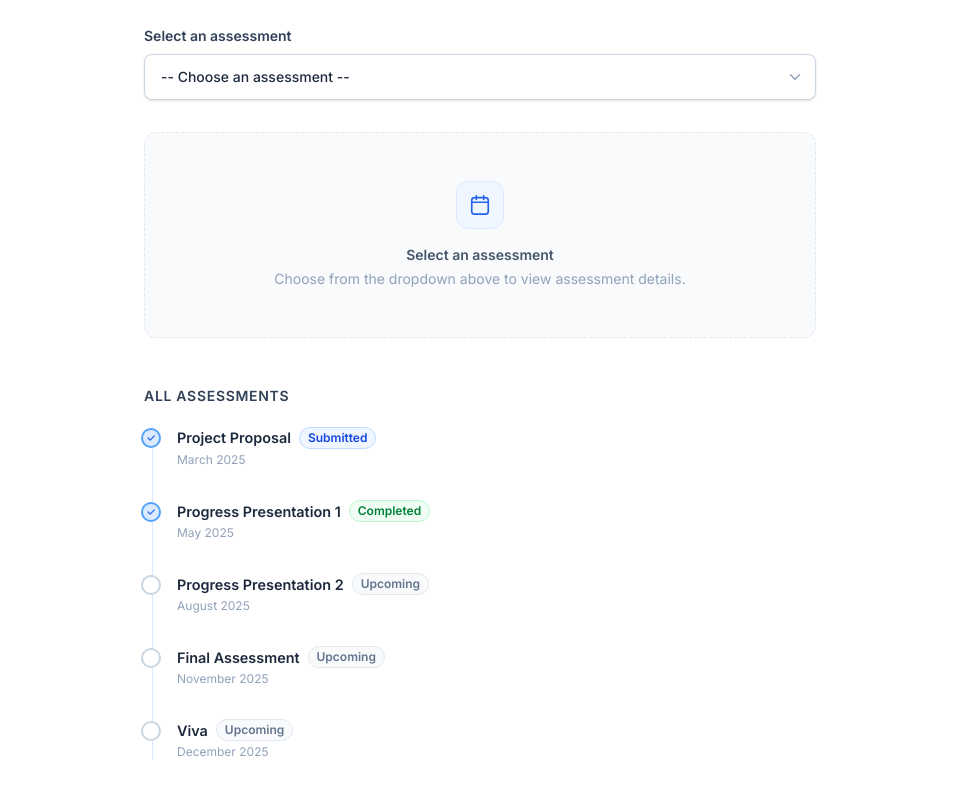
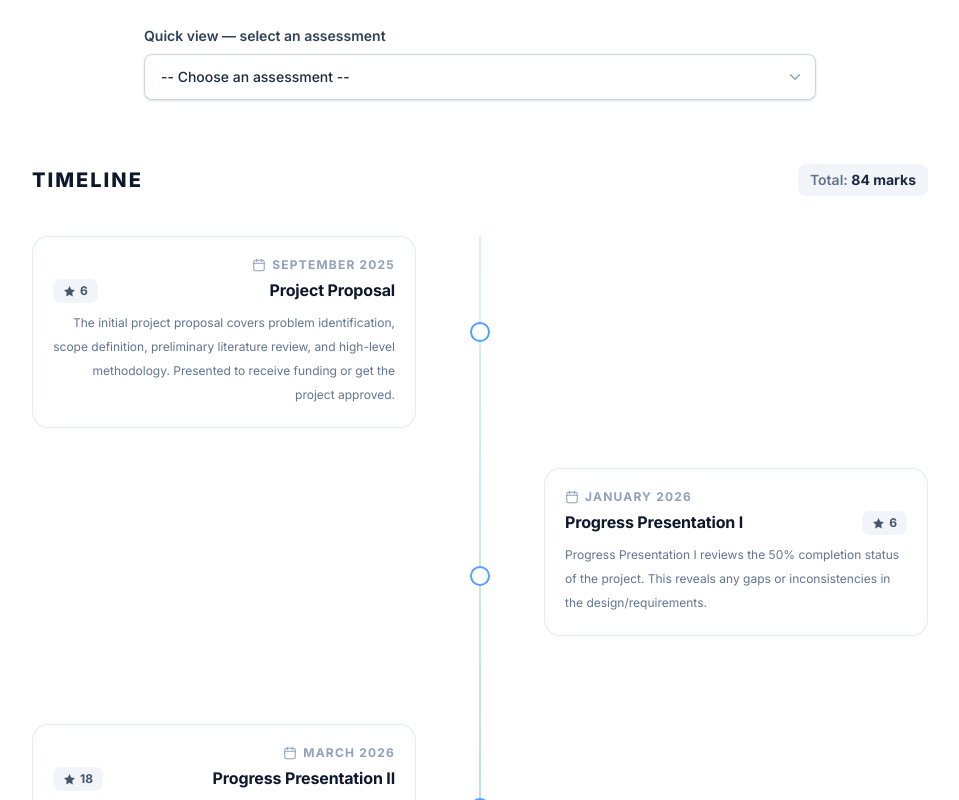
Before and after one commit to justdsn/RPWebsite, a React (Vite) app: page /milestones in a window 1280 px wide. Shown: the part 500-1300 px from the top of the page, without its empty margins (160-1119 px from the left). Built offline with nearby package versions, Linux system fonts and the light colour scheme.

Commit message:
Redesign Milestones page with attractive alternating timeline and update milestone data

```diff
--- a/src/data/content.ts
+++ b/src/data/content.ts
@@ -119,46 +119,65 @@ export const milestones = [
     id: "proposal",
     label: "Project Proposal",
     description:
-      "The initial project proposal covers problem identification, scope definition, preliminary literature review, and high-level methodology. Submitted to the research supervisor for formal approval.",
-    date: "March 2025",
-    marks: "TBD",
-    status: "Submitted",
+      "The initial project proposal covers problem identification, scope definition, preliminary literature review, and high-level methodology. Presented to receive funding or get the project approved.",
+    date: "September 2025",
+    marks: 6,
   },
   {
     id: "pp1",
-    label: "Progress Presentation 1",
+    label: "Progress Presentation I",
     description:
-      "First progress presentation demonstrates early-stage implementation of the facial exposure detection module and the social media data collection pipeline. Evaluated by the panel.",
-    date: "May 2025",
-    marks: "TBD",
-    status: "Completed",
+      "Progress Presentation I reviews the 50% completion status of the project. This reveals any gaps or inconsistencies in the design/requirements.",
+    date: "January 2026",
+    marks: 6,
   },
   {
     id: "pp2",
-    label: "Progress Presentation 2",
+    label: "Progress Presentation II",
     description:
-      "Second progress presentation covers the integrated system prototype including data breach analysis, compliance advisor mapping, and initial transliteration module. Evaluated by the panel.",
-    date: "August 2025",
-    marks: "TBD",
-    status: "Upcoming",
+      "Progress Presentation II reviews the 90% completion status demonstration of the project which assesses the project as a whole.",
+    date: "March 2026",
+    marks: 18,
   },
   {
-    id: "final",
-    label: "Final Assessment",
+    id: "website",
+    label: "Website Evaluation",
     description:
-      "Comprehensive evaluation of the complete FootprintLK system. Includes written report, live demonstration, system performance metrics, and full documentation package submission.",
-    date: "November 2025",
-    marks: "TBD",
-    status: "Upcoming",
+      "Website helps to promote the project and reveals all details related to the project.",
+    date: "April 2026",
+    marks: 2,
   },
   {
-    id: "viva",
-    label: "Viva",
+    id: "logbook",
+    label: "Logbook Submission",
     description:
-      "Oral defense before the examination panel covering all aspects of the research: design decisions, implementation challenges, evaluation results, and future work recommendations.",
-    date: "December 2025",
-    marks: "TBD",
-    status: "Upcoming",
+      "Status of the project is validated through the Logbook. This also includes Status documents 1 and 2.",
+    date: "April 2026",
+    marks: 3,
+  },
+  {
+    id: "research-paper",
+    label: "Research Paper",
+    description:
+      "Describes the contribution to existing knowledge, giving due recognition to all work that was referred to in making new knowledge.",
+    date: "May 2026",
+    marks: 10,
+  },
+  {
+    id: "final-report",
+    label: "Final Report",
+    description:
+      "Final Report evaluates the completed project done throughout the year.",
+    date: "May 2026",
+    marks: 19,
+  },
+  {
+    id: "final-viva",
+    label: "Final Presentation & Viva",
+    description:
+      "Oral defense and final demonstration before the examination panel covering all aspects of the research: design decisions, implementation challenges, evaluation results, and future work.",
+    date: "May 2026",
+    marks: 20,
   },
 ];
 
--- a/src/pages/Contact.tsx
+++ b/src/pages/Contact.tsx
@@ -88,7 +88,7 @@ export default function Contact() {
           <SectionHeader
             tag="Contact Us"
             title="Get in Touch"
-            subtitle="For enquiries or general questions about the FootprintLK project."
+            subtitle="For enquiries or general questions about the FootprintLK project"
             as="h1"
           />
         </div>
--- a/src/pages/Milestones.tsx
+++ b/src/pages/Milestones.tsx
@@ -2,23 +2,16 @@ import { useState } from "react";
 import SectionHeader from "../components/SectionHeader";
 import { milestones } from "../data/content";
 
-const statusColors: Record<string, string> = {
-  Submitted: "bg-blue-50 text-blue-700 border-blue-200",
-  Completed: "bg-green-50 text-green-700 border-green-200",
-  Upcoming: "bg-slate-50 text-slate-500 border-slate-200",
-};
-
 const IconCalendar = () => (
-  <svg width="15" height="15" viewBox="0 0 24 24" fill="none" aria-hidden="true" className="flex-shrink-0">
+  <svg width="14" height="14" viewBox="0 0 24 24" fill="none" aria-hidden="true" className="flex-shrink-0">
     <rect x="3" y="4" width="18" height="18" rx="3" stroke="currentColor" strokeWidth="1.8" />
     <path d="M3 9h18M8 2v4M16 2v4" stroke="currentColor" strokeWidth="1.8" strokeLinecap="round" />
   </svg>
 );
 
-const IconMark = () => (
-  <svg width="15" height="15" viewBox="0 0 24 24" fill="none" aria-hidden="true" className="flex-shrink-0">
-    <circle cx="12" cy="12" r="9" stroke="currentColor" strokeWidth="1.8" />
-    <path d="M12 7v5l3 3" stroke="currentColor" strokeWidth="1.8" strokeLinecap="round" />
+const IconStar = () => (
+  <svg width="13" height="13" viewBox="0 0 24 24" fill="currentColor" aria-hidden="true" className="flex-shrink-0">
+    <path d="M12 2l3.09 6.26L22 9.27l-5 4.87 1.18 6.88L12 17.77l-6.18 3.25L7 14.14 2 9.27l6.91-1.01L12 2z" />
   </svg>
 );
 
@@ -26,6 +19,7 @@ export default function Milestones() {
   const [selected, setSelected] = useState<string>("");
 
   const current = milestones.find((m) => m.id === selected) || null;
+  const totalMarks = milestones.reduce((sum, m) => sum + m.marks, 0);
 
   return (
     <main id="main-content">
@@ -38,7 +32,7 @@ export default function Milestones() {
           <SectionHeader
             tag="Project Milestones"
             title="Assessments & Deliverables"
-            subtitle="Select an assessment from the dropdown to view its description, scheduled date, and marks allocated"
+            subtitle="A chronological overview of all research project assessments, deliverables, and their allocated marks."
             as="h1"
           />
         </div>
@@ -46,14 +40,14 @@ export default function Milestones() {
 
       <section aria-label="Milestone details" className="page-section bg-white">
         <div className="container-main">
-          <div className="max-w-2xl mx-auto">
+          <div className="max-w-2xl mx-auto mb-16">
             {/* Dropdown */}
-            <div className="mb-8">
+            <div className="mb-6">
               <label
                 htmlFor="milestone-select"
                 className="block text-sm font-semibold text-slate-700 mb-2"
               >
-                Select an assessment
+                Quick view — select an assessment
               </label>
               <div className="relative">
                 <select
@@ -66,7 +60,7 @@ export default function Milestones() {
                   <option value="">-- Choose an assessment --</option>
                   {milestones.map((m) => (
                     <option key={m.id} value={m.id}>
-                      {m.label}
+                      {m.label} — {m.date}
                     </option>
                   ))}
                 </select>
@@ -82,110 +76,172 @@ export default function Milestones() {
             </div>
 
             {/* Detail panel */}
-            {current ? (
+            {current && (
               <article
                 aria-label={`Details for ${current.label}`}
-                className="card border-blue-200 shadow-sm"
+                className="card border-blue-200 bg-blue-50/30 shadow-sm animate-fade-in"
               >
-                <div className="flex items-start justify-between gap-4 flex-wrap mb-4">
+                <div className="flex items-start justify-between gap-4 flex-wrap mb-3">
+                  <div>
+                    <p className="text-xs font-semibold text-blue-500 uppercase tracking-widest mb-1 flex items-center gap-1.5">
+                      <IconCalendar />
+                      {current.date}
+                    </p>
                     <h2 className="text-xl font-bold text-slate-900">{current.label}</h2>
-                  <span
-                    className={`inline-flex items-center text-xs font-semibold px-3 py-1 rounded-full border ${statusColors[current.status] || "bg-slate-50 text-slate-500 border-slate-200"
-                      }`}
-                  >
-                    {current.status}
+                  </div>
+                  <div className="flex items-center gap-1.5 bg-blue-700 text-white text-sm font-bold px-3 py-1.5 rounded-lg flex-shrink-0">
+                    <IconStar />
+                    {current.marks} marks
+                  </div>
+                </div>
+                {current.description && (
+                  <p className="text-sm text-slate-600 leading-7">{current.description}</p>
+                )}
+              </article>
+            )}
+          </div>
+
+          {/* ── Timeline ── */}
+          <div className="max-w-4xl mx-auto">
+            <div className="flex items-center justify-between mb-10">
+              <h2 className="text-xl font-extrabold text-slate-900 uppercase tracking-widest">
+                Timeline
+              </h2>
+              <span className="text-sm font-semibold text-slate-500 bg-slate-100 px-3 py-1.5 rounded-lg">
+                Total: <span className="text-slate-800 font-bold">{totalMarks} marks</span>
               </span>
             </div>
 
-                <p className="text-sm text-slate-600 leading-7 mb-6">
-                  {current.description}
-                </p>
-
-                <div className="grid grid-cols-1 sm:grid-cols-2 gap-4">
-                  <div className="bg-slate-50 border border-slate-200 rounded-lg px-4 py-3.5">
-                    <div className="flex items-center gap-2 text-slate-500 text-xs font-semibold uppercase tracking-wide mb-1.5">
-                      <IconCalendar />
-                      Scheduled Date
-                    </div>
-                    <p className="text-slate-800 font-semibold text-sm">{current.date}</p>
-                  </div>
-
-                  <div className="bg-slate-50 border border-slate-200 rounded-lg px-4 py-3.5">
-                    <div className="flex items-center gap-2 text-slate-500 text-xs font-semibold uppercase tracking-wide mb-1.5">
-                      <IconMark />
-                      Marks Allocated
-                    </div>
-                    <p className="text-slate-800 font-semibold text-sm">{current.marks}</p>
-                  </div>
-                </div>
-              </article>
-            ) : (
-              <div className="rounded-xl border border-dashed border-slate-200 bg-slate-50 px-6 py-12 text-center">
+            {/* Desktop: alternating sides. Mobile: all left-aligned */}
+            <div className="relative">
+              {/* Centre spine */}
               <div
                 aria-hidden="true"
-                  className="w-12 h-12 rounded-xl bg-blue-50 border border-blue-100 flex items-center justify-center mx-auto mb-4"
+                className="hidden md:block absolute left-1/2 top-0 bottom-0 w-px bg-gradient-to-b from-blue-200 via-blue-400 to-blue-200 -translate-x-1/2"
+              />
+              {/* Mobile spine */}
+              <div
+                aria-hidden="true"
+                className="md:hidden absolute left-5 top-0 bottom-0 w-px bg-gradient-to-b from-blue-200 via-blue-400 to-blue-200"
+              />
+
+              <ol role="list" className="flex flex-col gap-10">
+                {milestones.map((m, idx) => {
+                  const isRight = idx % 2 === 0;
+                  const isSelected = selected === m.id;
+
+                  return (
+                    <li key={m.id} className="relative md:grid md:grid-cols-2 md:gap-12">
+                      {/* ── Dot on the spine ── */}
+                      <button
+                        onClick={() => setSelected(m.id === selected ? "" : m.id)}
+                        aria-pressed={isSelected}
+                        aria-label={`${isSelected ? "Deselect" : "Select"} ${m.label}`}
+                        className={`
+                          hidden md:flex absolute left-1/2 top-1/2 -translate-x-1/2 -translate-y-1/2 z-10
+                          w-5 h-5 rounded-full border-2 items-center justify-center transition-all duration-200
+                          ${isSelected
+                            ? "bg-blue-700 border-blue-700 scale-125 shadow-lg shadow-blue-300"
+                            : "bg-white border-blue-400 hover:border-blue-700 hover:scale-110"
+                          }
+                        `}
                       >
-                  <svg width="22" height="22" viewBox="0 0 24 24" fill="none">
-                    <rect x="3" y="4" width="18" height="18" rx="3" stroke="#2563eb" strokeWidth="1.8" />
-                    <path d="M3 9h18M8 2v4M16 2v4" stroke="#2563eb" strokeWidth="1.8" strokeLinecap="round" />
-                  </svg>
-                </div>
-                <p className="text-sm font-semibold text-slate-600 mb-1">Select an assessment</p>
-                <p className="text-sm text-slate-400">
-                  Choose from the dropdown above to view assessment details.
-                </p>
-              </div>
-            )}
-
-            {/* Timeline overview */}
-            <div className="mt-12">
-              <h2 className="text-sm font-semibold text-slate-700 uppercase tracking-wider mb-5">
-                All Assessments
-              </h2>
-              <ol role="list" className="relative border-l border-blue-100 ml-2 flex flex-col gap-0">
-                {milestones.map((m) => (
-                  <li key={m.id} className="ml-6 pb-8 last:pb-0 relative">
-                    <button
-                      onClick={() => setSelected(m.id)}
-                      aria-current={selected === m.id ? "true" : undefined}
-                      aria-label={`View details for ${m.label}`}
-                      className={`absolute -left-9 top-0.5 w-5 h-5 rounded-full border-2 flex items-center justify-center transition-all ${selected === m.id
-                        ? "bg-blue-700 border-blue-700 scale-110"
-                        : m.status === "Completed" || m.status === "Submitted"
-                          ? "bg-blue-100 border-blue-400 hover:border-blue-600"
-                          : "bg-white border-slate-300 hover:border-blue-300"
-                        }`}
-                    >
-                      {(m.status === "Completed" || m.status === "Submitted") && (
-                        <svg width="10" height="10" viewBox="0 0 24 24" fill="none" aria-hidden="true">
-                          <path d="M5 12l5 5L20 7" stroke={selected === m.id ? "white" : "#2563eb"} strokeWidth="3" strokeLinecap="round" strokeLinejoin="round" />
-                        </svg>
+                        {isSelected && (
+                          <span className="w-2 h-2 rounded-full bg-white block" />
                         )}
                       </button>
 
+                      {/* Mobile dot */}
                       <button
-                      onClick={() => setSelected(m.id)}
-                      className={`text-left group transition-all block w-full`}
-                      aria-label={`Select ${m.label}`}
+                        onClick={() => setSelected(m.id === selected ? "" : m.id)}
+                        aria-pressed={isSelected}
+                        aria-label={`${isSelected ? "Deselect" : "Select"} ${m.label}`}
+                        className={`
+                          md:hidden absolute left-5 top-6 -translate-x-1/2 z-10
+                          w-4 h-4 rounded-full border-2 flex items-center justify-center transition-all duration-200
+                          ${isSelected
+                            ? "bg-blue-700 border-blue-700 scale-125 shadow-md shadow-blue-200"
+                            : "bg-white border-blue-400 hover:border-blue-600"
+                          }
+                        `}
+                      />
+
+                      {/* Left side (even) or right side (odd) on desktop */}
+                      {/* On mobile everything is a single left-offset column */}
+                      <div
+                        className={`
+                          pl-10 md:pl-0
+                          ${isRight
+                            ? "md:col-start-1 md:text-right md:pr-10"
+                            : "md:col-start-2 md:text-left md:pl-10"
+                          }
+                        `}
                       >
-                      <div className="flex items-center gap-2 flex-wrap mb-0.5">
-                        <span
-                          className={`text-[0.9rem] font-semibold transition-colors ${selected === m.id ? "text-blue-700" : "text-slate-800 group-hover:text-blue-700"
-                            }`}
+                        <article
+                          onClick={() => setSelected(m.id === selected ? "" : m.id)}
+                          role="button"
+                          tabIndex={0}
+                          onKeyDown={(e) => e.key === "Enter" && setSelected(m.id === selected ? "" : m.id)}
+                          aria-pressed={isSelected}
+                          aria-label={`${m.label}, ${m.date}, ${m.marks} marks`}
+                          className={`
+                            cursor-pointer rounded-2xl border p-5 transition-all duration-200 group
+                            ${isSelected
+                              ? "border-blue-300 bg-blue-50 shadow-md shadow-blue-100"
+                              : "border-slate-200 bg-white hover:border-blue-200 hover:shadow-sm hover:bg-slate-50/50"
+                            }
+                          `}
                         >
+                          {/* Date */}
+                          <p className={`
+                            text-xs font-bold uppercase tracking-widest mb-1.5 flex items-center gap-1.5 flex-wrap
+                            ${isRight ? "md:justify-end" : "md:justify-start"}
+                            ${isSelected ? "text-blue-600" : "text-slate-400 group-hover:text-blue-400"}
+                          `}>
+                            <IconCalendar />
+                            {m.date}
+                          </p>
+
+                          {/* Title + marks */}
+                          <div className={`flex items-start gap-3 flex-wrap ${isRight ? "md:flex-row-reverse" : ""}`}>
+                            <h3 className={`
+                              text-[1rem] font-bold flex-1 leading-snug
+                              ${isSelected ? "text-blue-800" : "text-slate-900 group-hover:text-blue-800"}
+                            `}>
                               {m.label}
-                        </span>
-                        <span
-                          className={`text-xs font-semibold px-2 py-0.5 rounded-full border ${statusColors[m.status] || "bg-slate-50 text-slate-500 border-slate-200"
-                            }`}
-                        >
-                          {m.status}
+                            </h3>
+                            <span className={`
+                              flex-shrink-0 flex items-center gap-1 text-xs font-bold px-2.5 py-1 rounded-lg
+                              ${isSelected
+                                ? "bg-blue-700 text-white"
+                                : "bg-slate-100 text-slate-600 group-hover:bg-blue-100 group-hover:text-blue-700"
+                              }
+                            `}>
+                              <IconStar />
+                              {m.marks}
                             </span>
                           </div>
-                      <p className="text-xs text-slate-400">{m.date}</p>
-                    </button>
+
+                          {/* Description */}
+                          {m.description && (
+                            <p className={`
+                              text-xs leading-6 mt-2
+                              ${isSelected ? "text-blue-700" : "text-slate-500"}
+                            `}>
+                              {m.description}
+                            </p>
+                          )}
+                        </article>
+                      </div>
+
+                      {/* Empty cell for the other side on desktop */}
+                      {isRight
+                        ? <div className="hidden md:block md:col-start-2" />
+                        : <div className="hidden md:block md:col-start-1" />
+                      }
                     </li>
-                ))}
+                  );
+                })}
               </ol>
             </div>
           </div>
```
Lines whose indentation alone changed are shown as unchanged.
